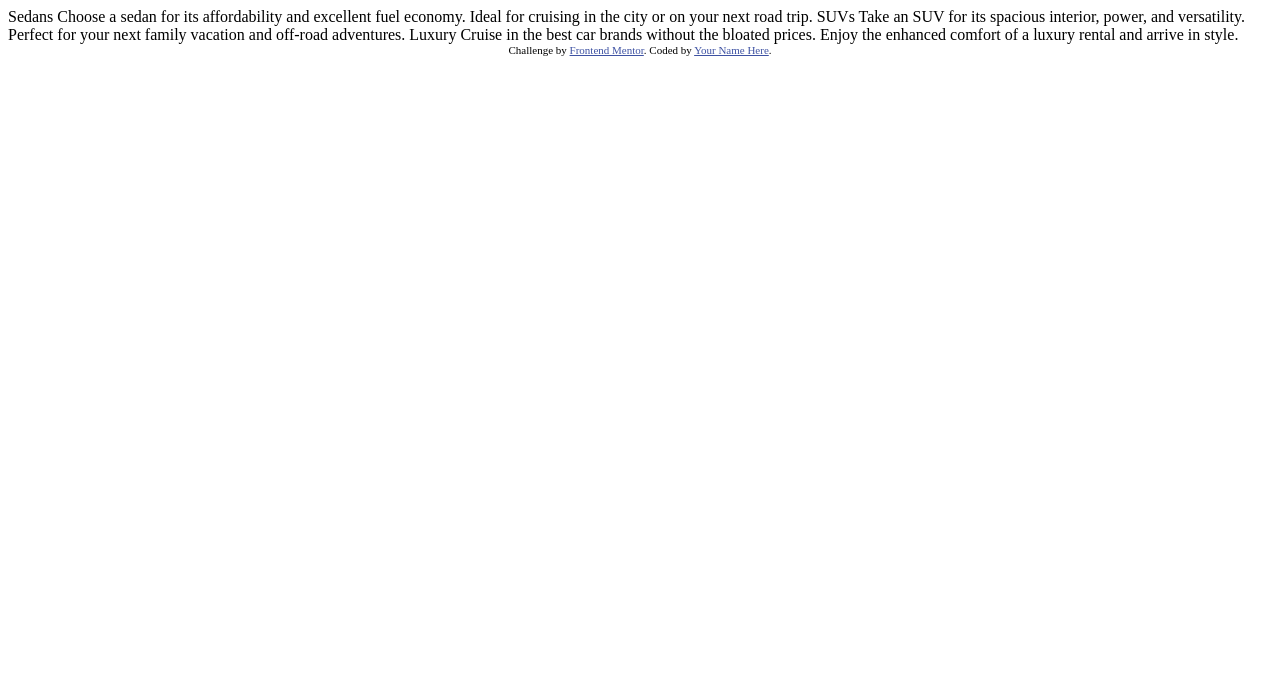
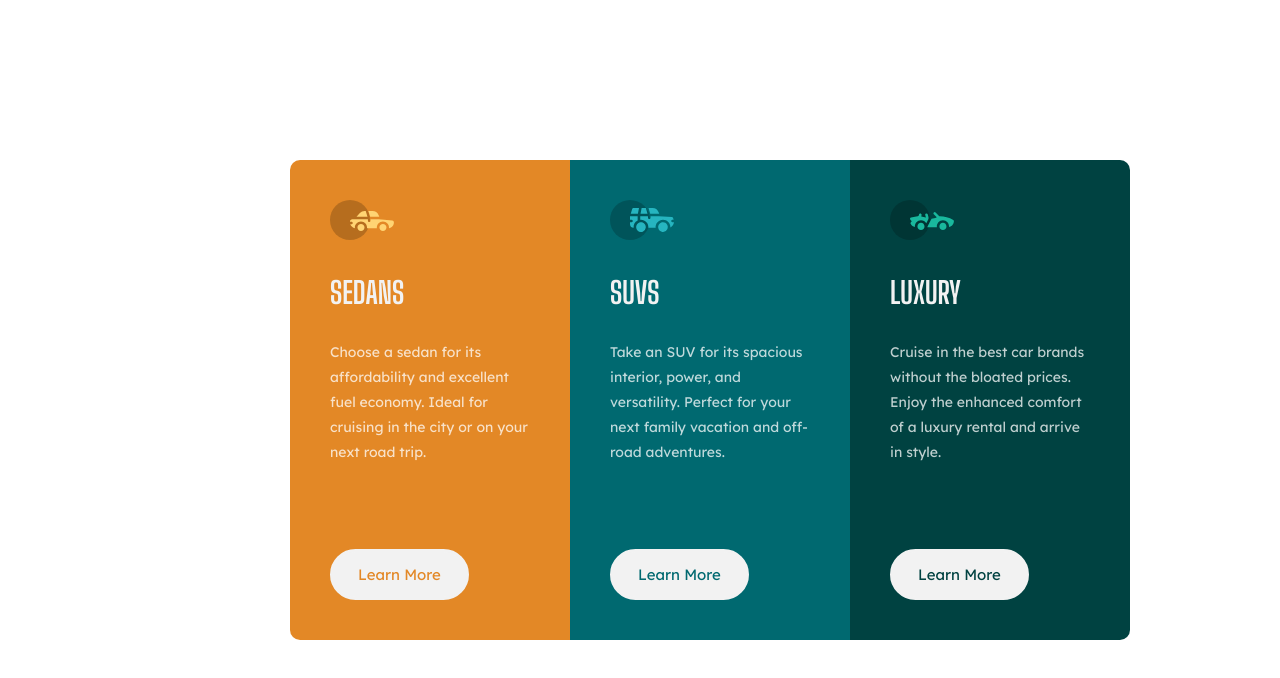
Before and after one commit to fulcain/3-column-preview-card-component-main, a plain HTML site: page index.html in a window 1280 px wide. Drawn offline with Linux system fonts and the light colour scheme.

Commit message:
the design is done

```diff
--- a/index.html
+++ b/index.html
@@ -1,36 +1,62 @@
 <!DOCTYPE html>
 <html lang="en">
+
 <head>
+  <link rel="stylesheet" href="style.css">
   <meta charset="UTF-8">
-  <meta name="viewport" content="width=device-width, initial-scale=1.0"> <!-- displays site properly based on user's device -->
+  <meta name="viewport" content="width=device-width, initial-scale=1.0">
+  <!-- displays site properly based on user's device -->
 
   <link rel="icon" type="image/png" sizes="32x32" href="./images/favicon-32x32.png">
 
   <title>Frontend Mentor | 3-column preview card component</title>
+</head>
 
-  <!-- Feel free to remove these styles or customise in your own stylesheet 👍 -->
-  <style>
-    .attribution { font-size: 11px; text-align: center; }
-    .attribution a { color: hsl(228, 45%, 44%); }
-  </style>
-</head>
 <body>
+  <main>
+    <div class="car-model-main-box">
+      <div class="each-car-box Sedans">
+        <div class="car-class-photo"> <img src="images/icon-sedans.svg" alt="seda car"></div>
+        <div class="car-class-name">
+          <h3>Sedans</h3>
+        </div>
+        <div class="car-class-description">
+          <p> Choose a sedan for its affordability and excellent fuel economy. Ideal for cruising in the city
+            or on your next road trip.</p>
+        </div>
+        <div class="learn-more"><Span>Learn More</Span></div>
+      </div>
+      <div class="each-car-box SUVv">
+        <div class="car-class-photo"><img src="images/icon-suvs.svg" alt="suv car"></div>
+        <div class="car-class-name">
+          <h3>SUVs</h3>
+        </div>
+        <div class="car-class-description">
+          <p> Take an SUV for its spacious interior, power, and versatility. Perfect for
+            your next family vacation
+            and off-road adventures.</p>
+        </div>
+        <div class="learn-more"><Span>Learn More</Span></div>
+      </div>
+      <div class="car-box-container">
+        <div class="each-car-box Luxury">
+          <div class="car-class-photo"><img src="images/icon-luxury.svg" alt="luxury car"></div>
+          <div class="car-class-name">
+            <h3>Luxury</h3>
+          </div>
+          <div class="car-class-description">
+            <p>Cruise in the best car brands without the bloated prices. Enjoy the enhanced comfort of a luxury
+              rental and arrive in style.</p>
+          </div>
+          <div class="learn-more"><Span>Learn More</Span></div>
+        </div>
 
-  Sedans
-  Choose a sedan for its affordability and excellent fuel economy. Ideal for cruising in the city
-  or on your next road trip.
-
-  SUVs
-  Take an SUV for its spacious interior, power, and versatility. Perfect for your next family vacation
-  and off-road adventures.
-
-  Luxury
-  Cruise in the best car brands without the bloated prices. Enjoy the enhanced comfort of a luxury
-  rental and arrive in style.
-
-  <div class="attribution">
+      </div>
+  </main>
+  <!-- <footer class="attribution">
     Challenge by <a href="https://www.frontendmentor.io?ref=challenge" target="_blank">Frontend Mentor</a>.
     Coded by <a href="#">Your Name Here</a>.
-  </div>
+  </footer> -->
 </body>
+
 </html>
--- /dev/null
+++ b/style.css
@@ -0,0 +1,132 @@
+/* font import */
+@import url('https://fonts.googleapis.com/css2?family=Big+Shoulders+Display:wght@700&display=swap');
+/* Big shoulders display font*/
+@import url('https://fonts.googleapis.com/css2?family=Lexend+Deca&display=swap');
+
+/* Lexend Deca font*/
+/* general changes START */
+:root {
+    --Lexend-Deca: 'Lexend Deca';
+    --Big-shoulders: 'Big Shoulders Display';
+
+    --bright-orange: hsl(31, 77%, 52%);
+    --Dark-cyan: hsl(184, 100%, 22%);
+    --Very-dark-cyan: hsl(179, 100%, 13%);
+    --transparent-white: hsla(0, 0%, 100%, 0.75);
+    --very-light-gray: hsl(0, 0%, 95%);
+}
+
+* {
+    box-sizing: border-box;
+}
+
+body {
+    font-family: var(--Lexend-Deca);
+    margin: 0;
+    padding: 0;
+    display: flex;
+    justify-content: center;
+    align-items: center;
+    min-height: 100vh;
+}
+
+/* general changes END */
+/* car-model-main-box START*/
+.car-model-main-box {
+    display: flex;
+    flex-direction: row;
+    justify-content: space-around;
+    max-width: 700px;
+}
+
+/* each-car-box START */
+.each-car-box {
+    padding: 40px;
+    min-width: 280px;
+    width: 100%;
+}
+
+.car-class-name h3 {
+    color: var(--very-light-gray);
+    text-transform: uppercase;
+    font-family: var(--Big-shoulders);
+    font-weight: 700;
+    font-size: 30px;
+}
+
+.car-class-description p {
+    line-height: 25px;
+    color: var(--transparent-white);
+    font-size: 14px;
+    font-weight: 400;
+}
+
+/* learn more START*/
+.learn-more span {
+    display: inline-block;
+    background-color: var(--very-light-gray);
+    border-radius: 50px;
+    max-width: fit-content;
+    padding: 13px 25px;
+    margin-top: 70px;
+    font-size: 15px;
+    cursor: pointer;
+    border: 3px solid var(--very-light-gray);;
+}
+
+
+/* learn more END*/
+/* each box color START */
+.Sedans,
+.Sedans.learn-more span {
+    color: var(--bright-orange);
+    background-color: var(--bright-orange);
+    border-radius: 10px 0 0 10px;
+}
+
+.SUVv,
+.SUVv.learn-more span {
+    color: var(--Dark-cyan);
+    background-color: var(--Dark-cyan);
+}
+
+.Luxury,
+.Luxury.learn-more span {
+    color: var(--Very-dark-cyan);
+    background-color: var(--Very-dark-cyan);
+    border-radius: 0 10px 10px 0;
+}
+.learn-more span:hover{
+    color: var(--very-light-gray);
+    background-color: rgba(0, 0, 0, 0);
+}
+
+/* each box color END */
+/* each-car-box END */
+/* car-model-main-box END*/
+/* footer START */
+.attribution {
+    font-size: 11px;
+    text-align: center;
+}
+
+.attribution a {
+    color: hsl(228, 45%, 44%);
+}
+
+/* footer END */
+/* responsive */
+@media screen and (max-width:375px){
+    .car-model-main-box{
+        flex-direction: column;
+    }
+    .each-car-box{
+        max-width: 150px;
+    }
+    .Luxury{
+        border-radius: 0 0 10px 10px;
+    }
+    .Sedans{
+        border-radius: 10px 10px 0 0 ;
+    }
+}
```
